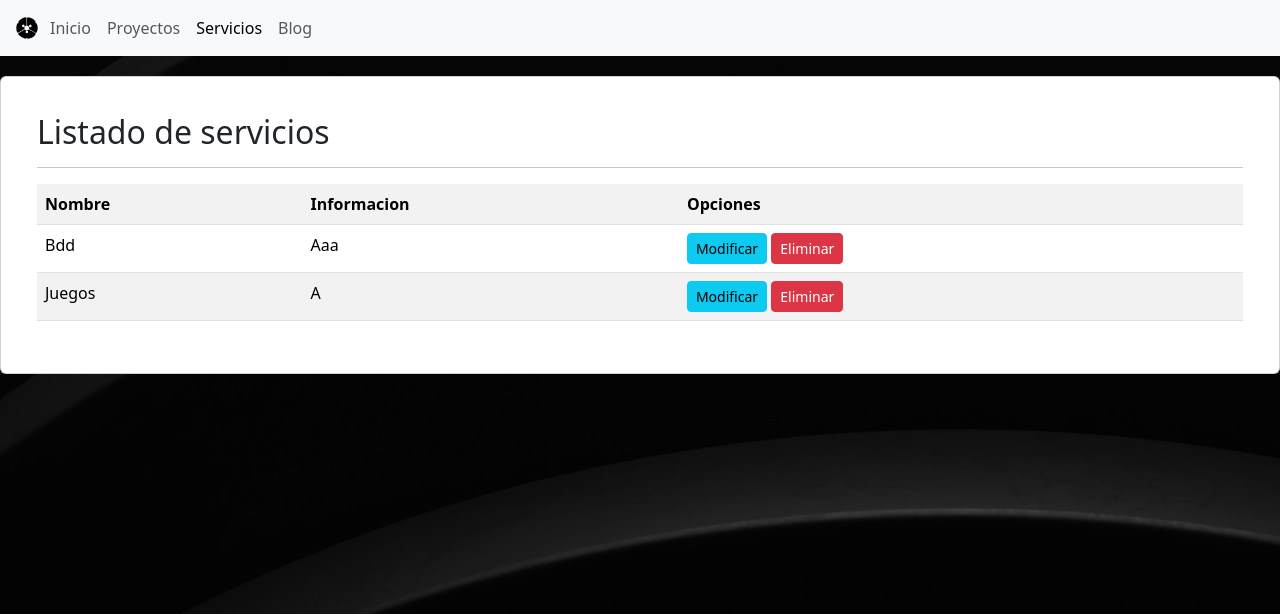
After one commit to oozcode/Portafolio, a Django app: page /blog/listar-servicio/ in a window 1280 px wide. The commit adds this page. Shown: the top 614 px of the page. Run offline with Django 5.2, Linux system fonts and the light colour scheme; data comes from the database, SQL or seed files in the repository; both versions use the stored data as it was after the commit; some libraries are stand-ins or nearby versions.

Commit message:
CRUD_SERVICIOS

```diff
--- /dev/null
+++ b/Django/blog/templates/pages/listar_servicio.html
@@ -0,0 +1,87 @@
+<!DOCTYPE html>
+<html lang="en">
+<head>
+    <meta charset="UTF-8">
+    <meta name="viewport" content="width=device-width, initial-scale=1.0">
+    <title>Servicios</title>
+    {% load static %}
+    <link rel="stylesheet" href="{% static 'css/bootstrap.min.css' %}">
+    <link rel="stylesheet" href="{% static 'css/custom.css' %}">
+    <link rel="stylesheet" href="https://cdnjs.cloudflare.com/ajax/libs/font-awesome/6.5.2/css/all.min.css">
+</head>
+
+<header>
+    <nav class="navbar navbar-expand-lg bg-body-tertiary">
+        <div class="container-fluid">
+            <img src="{% static 'img/icono.svg' %}" alt="Bootstrap" width="30" height="24">
+            <button class="navbar-toggler" type="button" data-bs-toggle="collapse" data-bs-target="#navbarSupportedContent" aria-controls="navbarSupportedContent" aria-expanded="false" aria-label="Toggle navigation">
+                <span class="navbar-toggler-icon"></span>
+            </button>
+            <div class="collapse navbar-collapse" id="navbarSupportedContent">
+                <ul class="navbar-nav me-auto mb-2 mb-lg-0">
+                    <li class="nav-item">
+                        <a class="nav-link" aria-current="page" href="{% url 'index' %}">Inicio</a>
+                    </li>
+                    <li class="nav-item">
+                        <a class="nav-link" href="{% url 'proyectos' %}">Proyectos</a>
+                    </li>
+                    <li class="nav-item">
+                        <a class="nav-link active" href="{% url 'servicios' %}">Servicios</a>
+                    </li>
+                    <li class="nav-item">
+                        <a class="nav-link" href="{% url 'blog' %}">Blog</a>
+                    </li>
+                </ul>
+            </div>
+        </div>
+    </nav>
+</header>
+<main>
+    <div class="card">
+        <card class="card-body">
+            <h2>Listado de servicios</h2>
+            <hr>
+            <table class="table table-striped table-hover table-responsive-sm">
+                <tr>
+                    <th>Nombre</th>
+                    <th>Informacion</th>
+                    <th>Opciones</th>
+                </tr>
+
+                {% for p in servicios %}
+                    <tr>
+                        <td>{{ p.nombre | title }}</td>
+                        <td>{{ p.informacion | title }}</td>
+                        <td>
+                            <a href="{% url 'modificar_servicio' p.id%}" class="btn btn-info btn-sm">Modificar</a>
+                            <a href="{% url 'eliminar_servicio' p.id%}" class="btn btn-danger btn-sm">Eliminar</a>
+                        </td>
+                    </tr>
+                {% endfor %}
+
+            </table>
+        </card>
+    </div>
+
+</main>
+<div class="modal" id="bootstrapModal" tabindex="-1">
+    <div class="modal-dialog">
+        <div class="modal-content">
+            <div class="modal-header">
+                <h5 class="modal-title"></h5>
+                <button type="button" class="btn-close" data-bs-dismiss="modal" aria-label="Close"></button>
+            </div>
+            <div class="modal-body">
+            </div>
+            <div class="modal-footer">
+                <button type="button" class="btn btn-secondary" data-bs-dismiss="modal">Cerrar</button>
+                <a href="{% url 'agenda' %}" class="btn btn-primary">Agendar</a>
+            </div>
+        </div>
+    </div>
+</div>
+
+<script src="{% static 'js/bootstrap.bundle.min.js' %}"></script>
+<script src="{% static 'js/main.js' %}"></script>
+
+</html>
--- a/Django/blog/urls.py
+++ b/Django/blog/urls.py
@@ -7,5 +7,8 @@ urlpatterns = [
     path("agenda/", views.agenda, name="agenda"),
     path("blog/", views.blog, name="blog"),
     path("servicios/", views.servicios, name="servicios"),
-    path("agregar-servicio/",views.agregar_servicio, name="agregar_servicio")
+    path("agregar-servicio/",views.agregar_servicio, name="agregar_servicio"),
+    path("listar-servicio/",views.listar_servicio, name="listar_servicio"),
+    path("modificar-servicio/<id>/",views.modificar_servicio, name="modificar_servicio"),
+    path("eliminar-servicio/<id>/",views.eliminar_servicio, name="eliminar_servicio"),
 ]
--- a/Django/blog/views.py
+++ b/Django/blog/views.py
@@ -1,4 +1,4 @@
-from django.shortcuts import render
+from django.shortcuts import render, redirect , get_object_or_404
 from .models import Servicio
 from .forms import ServicioForm
 
@@ -31,5 +31,42 @@ def agregar_servicio(request):
     data = {
         'form': ServicioForm()
     }
-    context = {}
-    return render(request, "pages/agregar.html",data)
+    if request.method == 'POST':
+        formulario = ServicioForm(data=request.POST, files= request.FILES)
+        if formulario.is_valid():
+            formulario.save()
+            data["mensaje"] = "Servicio agregado exitosamente"
+        else:
+            data["form"] = formulario
+    return render(request, "pages/agregar_servicio.html",data)
+
+def listar_servicio(request):
+    servicios = Servicio.objects.all()
+
+    data = {
+        'servicios': servicios
+    }
+
+    return render(request,"pages/listar_servicio.html",data)
+
+def modificar_servicio(request, id):
+
+    servicios = get_object_or_404(Servicio, id=id)
+
+    data = {
+        'form': ServicioForm(instance=servicios)
+    }
+    if request.method == 'POST':
+        formulario = ServicioForm(data=request.POST, instance=servicios, files=request.FILES)
+        if formulario.is_valid():
+            formulario.save()
+            return redirect(to="listar_servicio")
+        else:
+            data["form"] = formulario
+
+    return render(request,"pages/modificar_servicio.html",data)
+
+def eliminar_servicio(request,id):
+    servicios = get_object_or_404(Servicio, id=id)
+    servicios.delete()
+    return redirect(to="listar_servicio")
```
Also changed, not shown: Django/blog/templates/pages/agregar_servicio.html (renamed from Django/blog/templates/pages/agregar.html, +8 -20 lines), Django/blog/templates/pages/modificar_servicio.html (added, +85 -0 lines), Django/blog/templates/Servicio/eliminar.html (deleted), Django/blog/templates/Servicio/modificar.html (deleted), Django/blog/templates/pages/eliminar_servicio.html (added), Django/db.sqlite3, Django/media/servicios/a.PNG (added).
